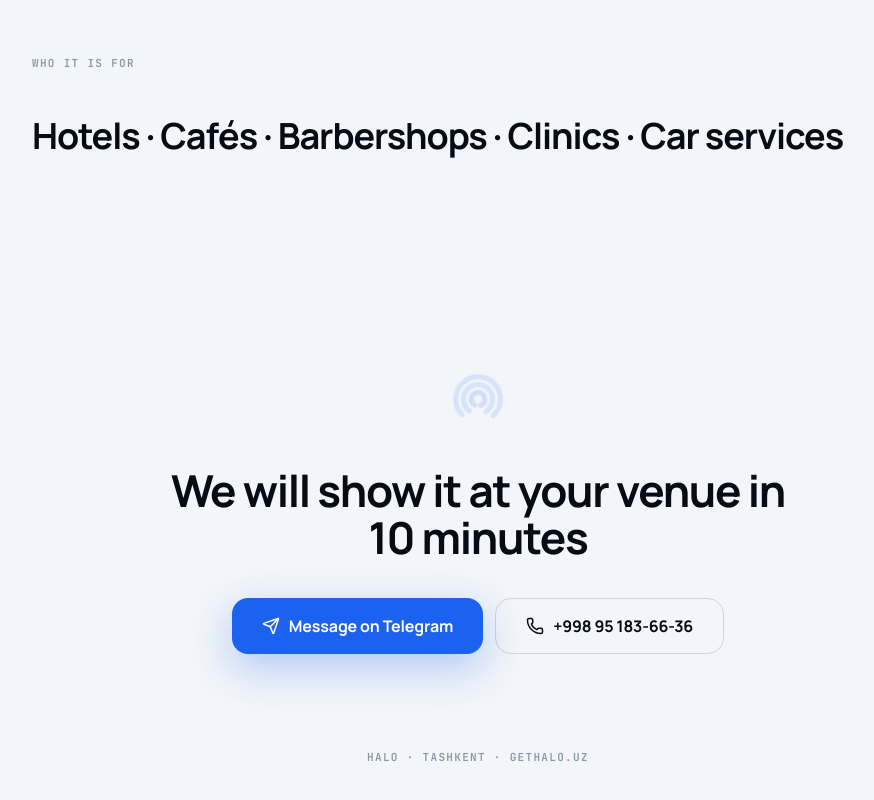
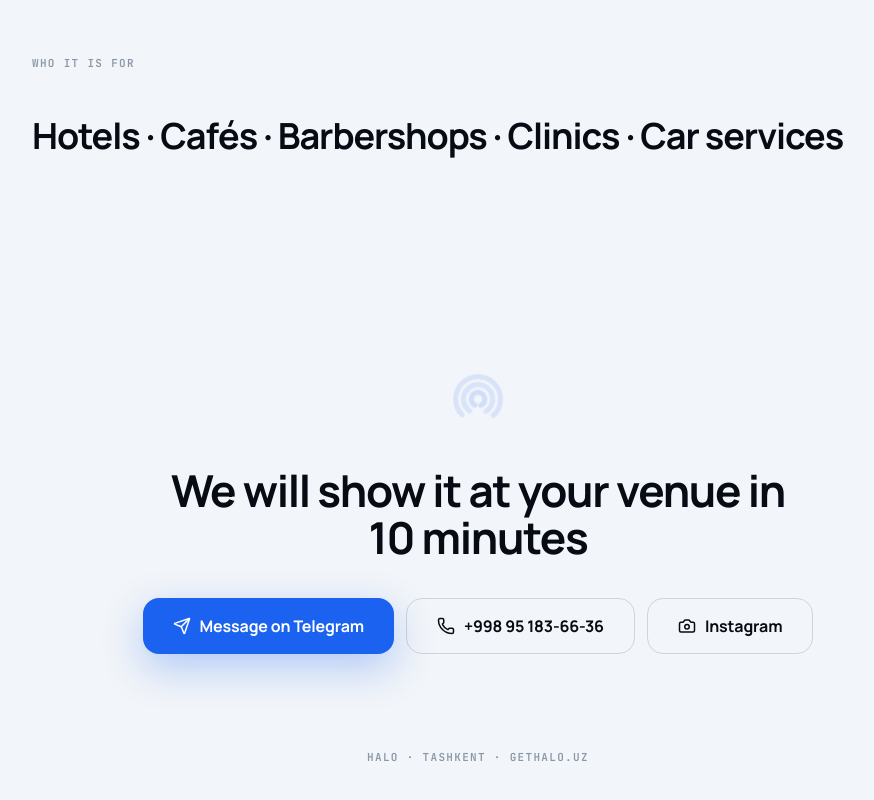
Before and after one commit to FiXXX-dev/review-hub, a React (Vite) app: page / in a window 1280 px wide. Shown: the part 2747-3547 px from the top of the page, without its empty margins (162-1036 px from the left). Built offline with nearby package versions, Linux system fonts and the light colour scheme; no server answers; a web font is replaced by a local one.

Commit message:
Add halo Instagram (@halonfc) to the landing contact section
Co-Authored-By: Claude Fable 5 <noreply@anthropic.com>
Claude-Session: https://claude.ai/code/session_01MNUjpjYEJqJaZiG2RQHU7L

```diff
--- a/src/LandingPage.jsx
+++ b/src/LandingPage.jsx
@@ -9,6 +9,7 @@ import {
   Calendar,
   Send,
   Phone,
+  Camera,
 } from 'lucide-react'
 import { useLang, LangSwitch } from './lib/i18n.jsx'
 import { HaloIcon, HaloLogo } from './lib/logo.jsx'
@@ -16,6 +17,7 @@ import { HaloIcon, HaloLogo } from './lib/logo.jsx'
 // ─── Контакты halo ───
 const TELEGRAM_URL = 'https://t.me/bangbangrs'
 const PHONE = '+998 95 183-66-36'
+const INSTAGRAM_URL = 'https://www.instagram.com/halonfc/'
 
 // ─── Тексты лендинга (гости и владельцы бывают разные — EN по умолчанию, RU в один тап) ───
 const L = {
@@ -378,6 +380,9 @@ export default function LandingPage() {
           <a className="lp-btn lp-btn-ghost" href={`tel:${PHONE.replace(/[^+\d]/g, '')}`}>
             <Phone size={18} strokeWidth={2} /> {PHONE}
           </a>
+          <a className="lp-btn lp-btn-ghost" href={INSTAGRAM_URL} target="_blank" rel="noreferrer">
+            <Camera size={18} strokeWidth={2} /> Instagram
+          </a>
         </div>
       </section>
 
```
